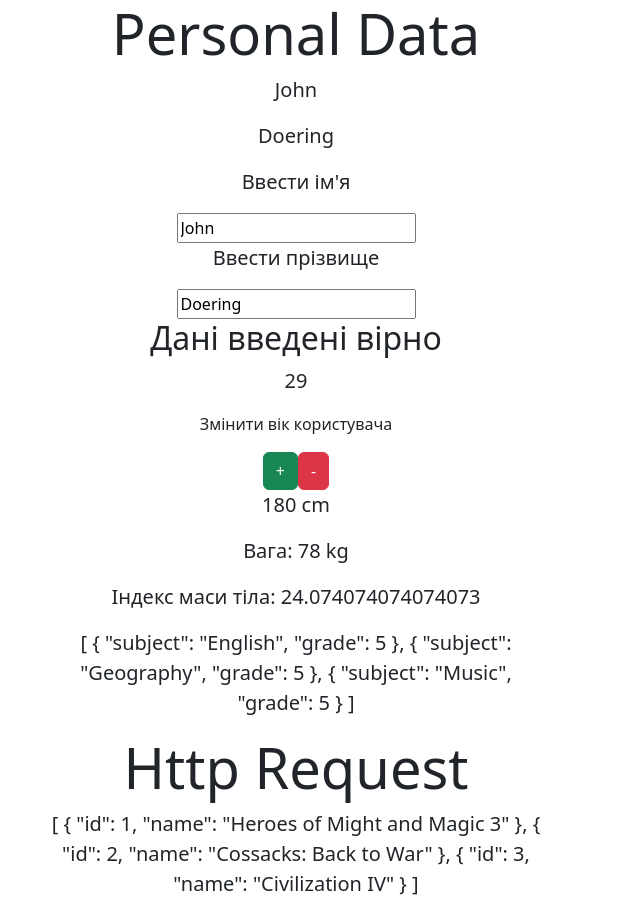
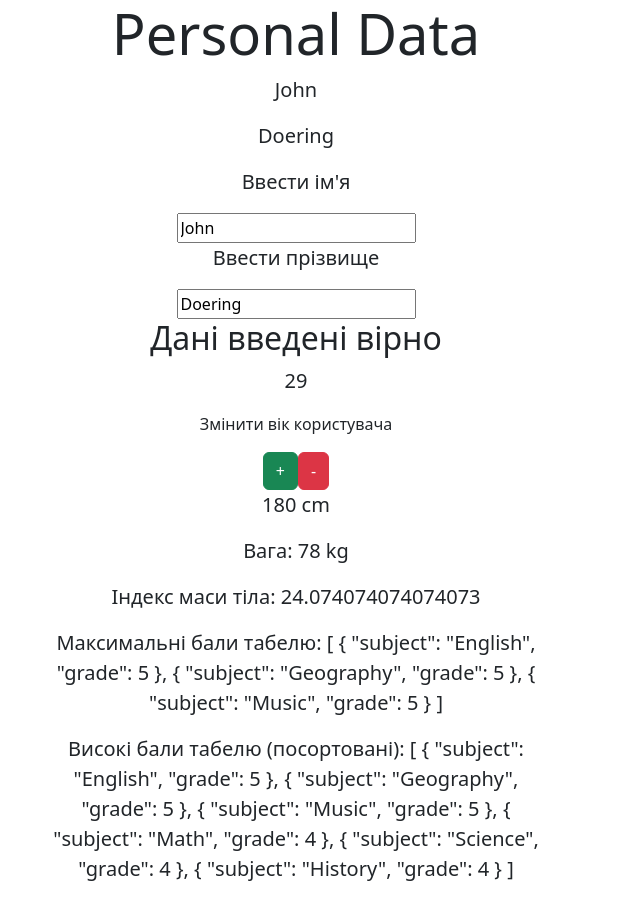
Before and after one commit to AkakiyBerula/VueLesson2, a Vue app: page / in a window 1280 px wide. Shown: the top 912 px of the page, without its empty margins (0-640 px from the left). Built offline with nearby package versions, Linux system fonts and the light colour scheme.

Commit message:
Створіть кілька computed properties, які залежать одне від одного.

```diff
--- a/src/components/Data.vue
+++ b/src/components/Data.vue
@@ -25,7 +25,8 @@
             <p class="lead">{{ height }} cm</p>
             <p class="lead">Вага: {{ weight }} kg</p>
             <p class="lead">Індекс маси тіла: {{ countBodyMassIndex(height, weight) }}</p>
-            <p class="lead">{{ filterMaxGrade }}</p>
+            <p class="lead">Максимальні бали табелю: {{ filterMaxGrade }}</p>
+            <p class="lead">Високі бали табелю (посортовані): {{ sortGoodGrade }}</p>
         </div>
         <HttpRequest />
         <div class="container text-center">
@@ -132,6 +133,12 @@ export default {
     computed: {
         filterMaxGrade() {
             return this.reportCard.filter(item => item.grade === 5);
+        },
+        filterGoodGrade() {
+            return this.reportCard.filter(item => item.grade > 3);
+        },
+        sortGoodGrade() {
+            return this.filterGoodGrade.slice().sort((a, b) => b.grade - a.grade);
         }
     }
 }
```
